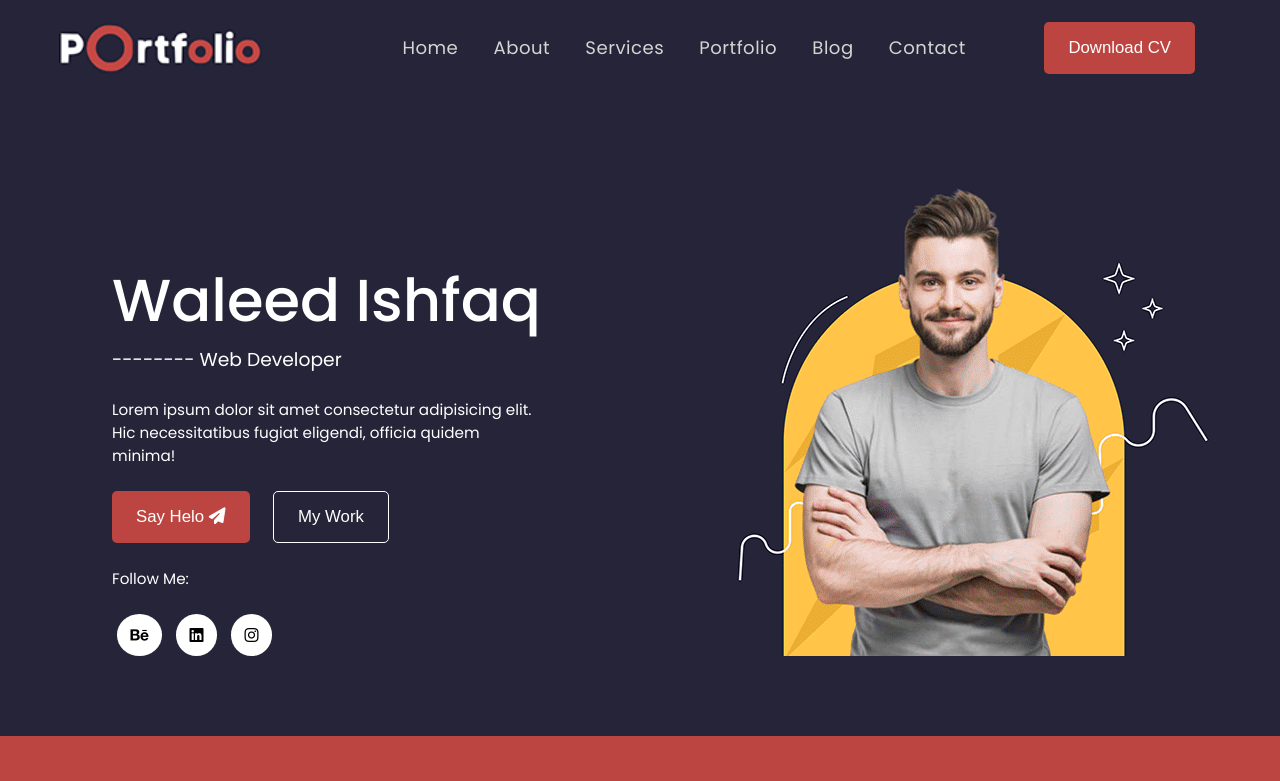
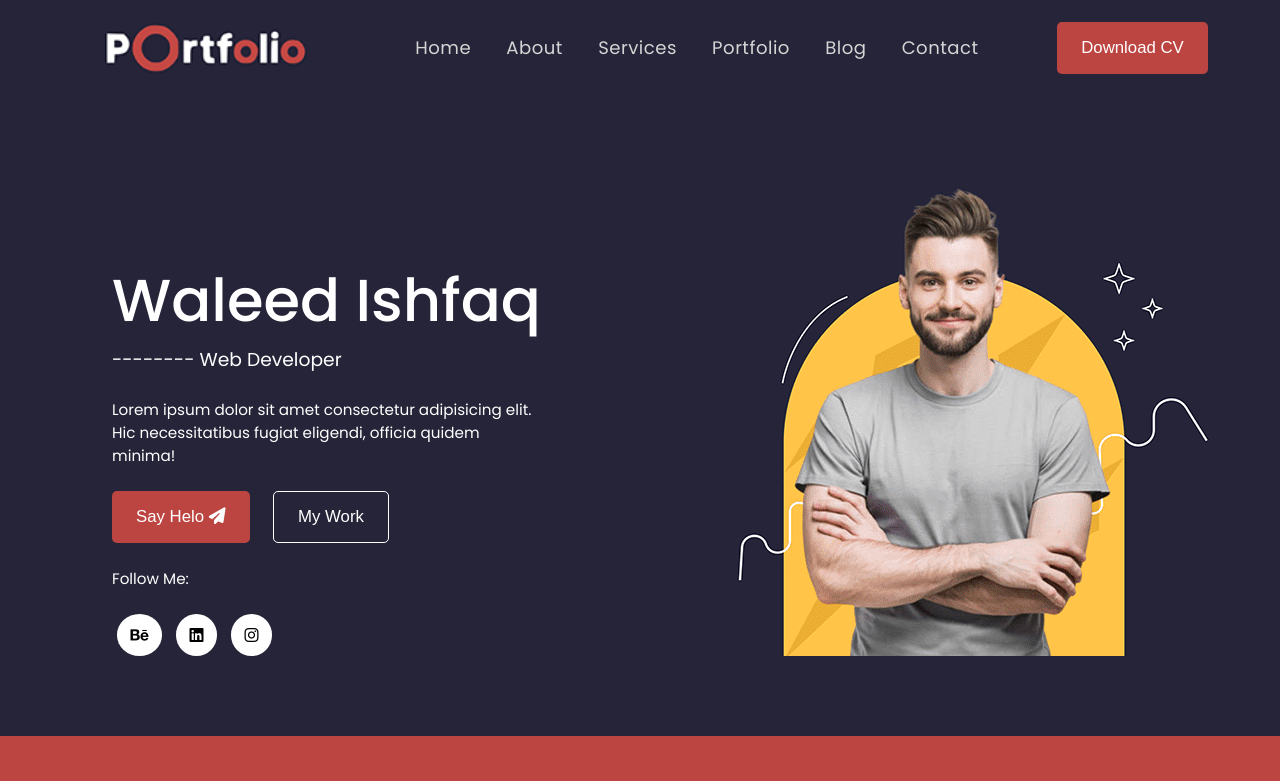
Before and after one commit to waleedcodes/Youtube-Personal-Portfolio, a plain HTML site: page index.html in a window 1280 px wide. Shown: the top 781 px of the page. Drawn offline with nearby package versions, Linux system fonts and the light colour scheme.

Commit message:
some changes

```diff
--- a/style.css
+++ b/style.css
@@ -5,8 +5,9 @@
   --primary-color: #bd4541;
 }
 * {
-  margin: 0;
+  margin: 0 auto;
   padding: 0;
+  max-width: 1360px;
 }
 a {
   text-decoration: none;
@@ -14,7 +15,6 @@ a {
 body {
   background: var(--dark-color);
   font-family: "Poppins", sans-serif;
-  max-width: 1366px;
 }
 /* ****************** */
 .page-wrapper {
@@ -26,14 +26,14 @@ body {
   position: fixed;
   top: 0;
   right: 0;
-  left: -2%;
+  left: 0;
   background-color: transparent;
   position: fixed;
   transition: 0.3s ease-in-out;
 }
 .nav-active {
   background-color: var(--dark-color);
-  box-shadow: 5px -1px 12px -5px grey;
+  box-shadow: 0px 8px 6px -6px grey;
   z-index: 100;
 }
 /* NAVIGATION */
@@ -44,7 +44,7 @@ body {
   align-items: center;
   height: 95px;
   overflow: hidden;
-  padding: 0 4.5rem;
+  padding: 0 3.7rem;
 }
 
 .navbar img {
@@ -297,6 +297,9 @@ body {
   align-items: center;
   padding: 2rem 0;
 }
+.icon1 {
+  margin: 0 !important;
+}
 .icon1 p {
   color: #fff;
   font-size: 1.2rem;
@@ -382,6 +385,7 @@ body {
   font-size: 1.45rem;
   font-weight: 500;
   color: #b6b6b6;
+  margin: 0 !important;
 }
 .sec5_col1 h2 {
   font-size: 1.75rem;
```
